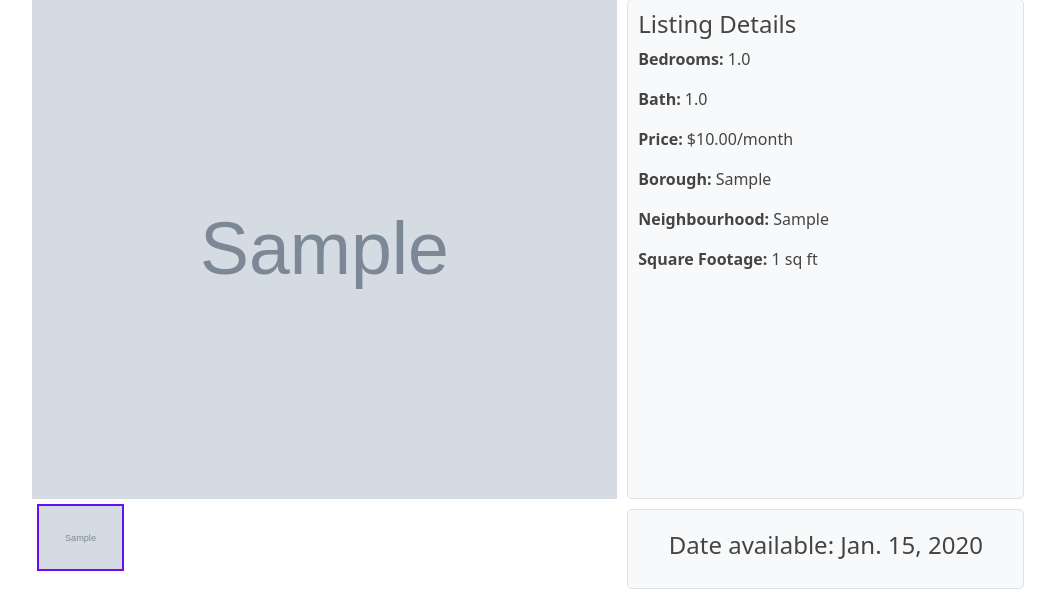
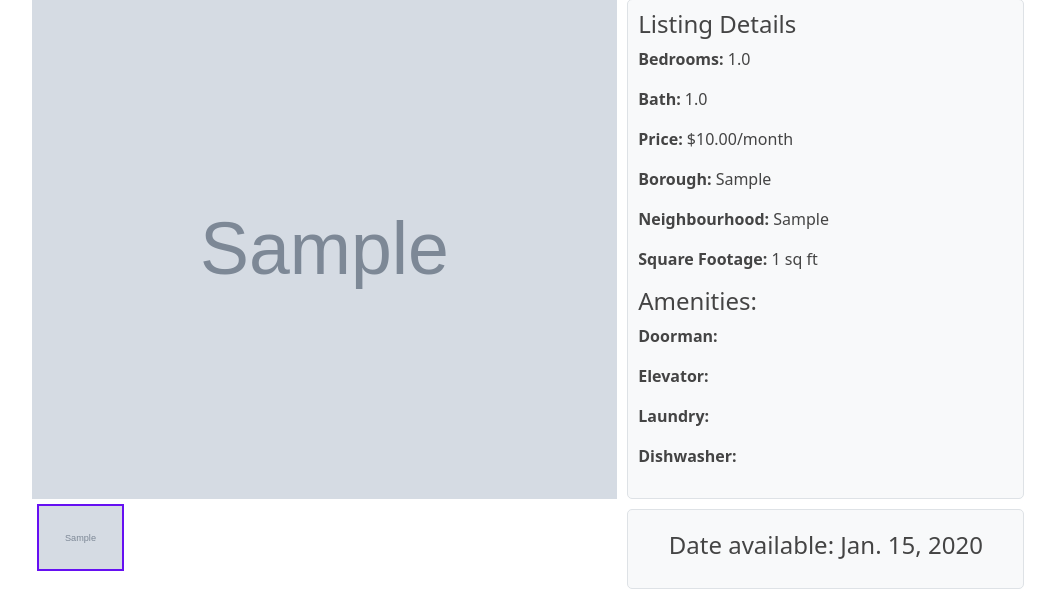
Before and after one commit to gcivil-nyu-org/INET-Wednesday-Spring2024-Team-2, a Django app: page /listings/1/ in a window 1280 px wide. Shown: the part 211-810 px from the top of the page, without its empty margins (112-1167 px from the left). Run offline with Django 5.2, Linux system fonts and the light colour scheme; tables that the repository leaves empty hold one stand-in row (values such as "Sample post"); grey boxes marked "Sample" are stand-in pictures; some libraries are stand-ins or nearby versions.

Commit message:
formatting

```diff
--- a/users/templates/users/searchRental/listing_detail.html
+++ b/users/templates/users/searchRental/listing_detail.html
@@ -183,7 +183,11 @@
                 <p><strong>Borough:</strong> {{ listing.borough }}</p>
                 <p><strong>Neighbourhood:</strong> {{ listing.neighborhood }}</p>
                 <p><strong>Square Footage:</strong> {{ listing.sq_ft }} sq ft</p>
-                <!-- Add other listing details as needed -->
+                <h4>Amenities:</h4>
+                <p><strong>Doorman:</strong>
+                <p><strong>Elevator:</strong>
+                <p><strong>Laundry:</strong>
+                <p><strong>Dishwasher:</strong>
             </div>
             <div class="date-available">
                 <h4>Date available: {{ listing.Availability_Date }}</h4>
```
